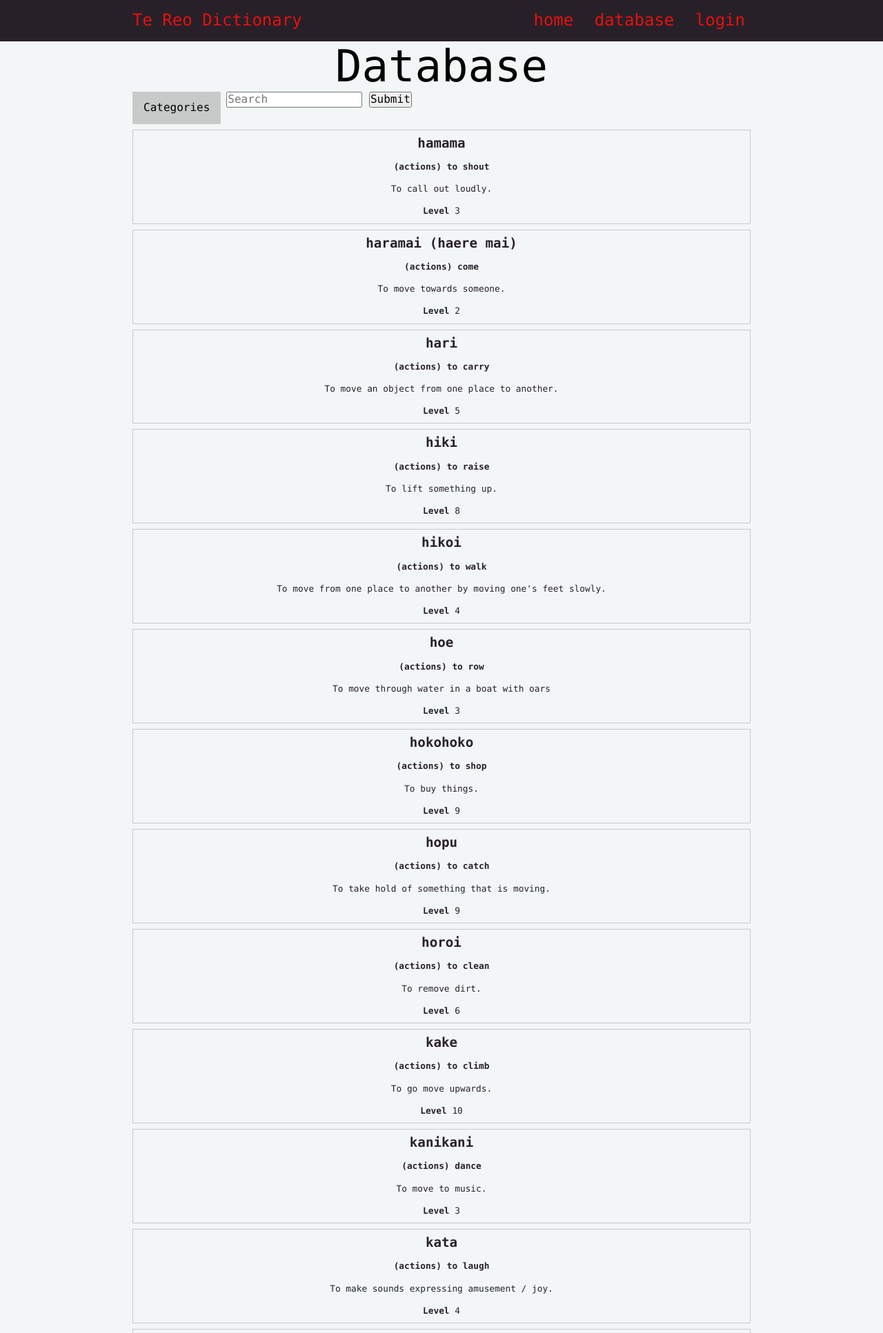
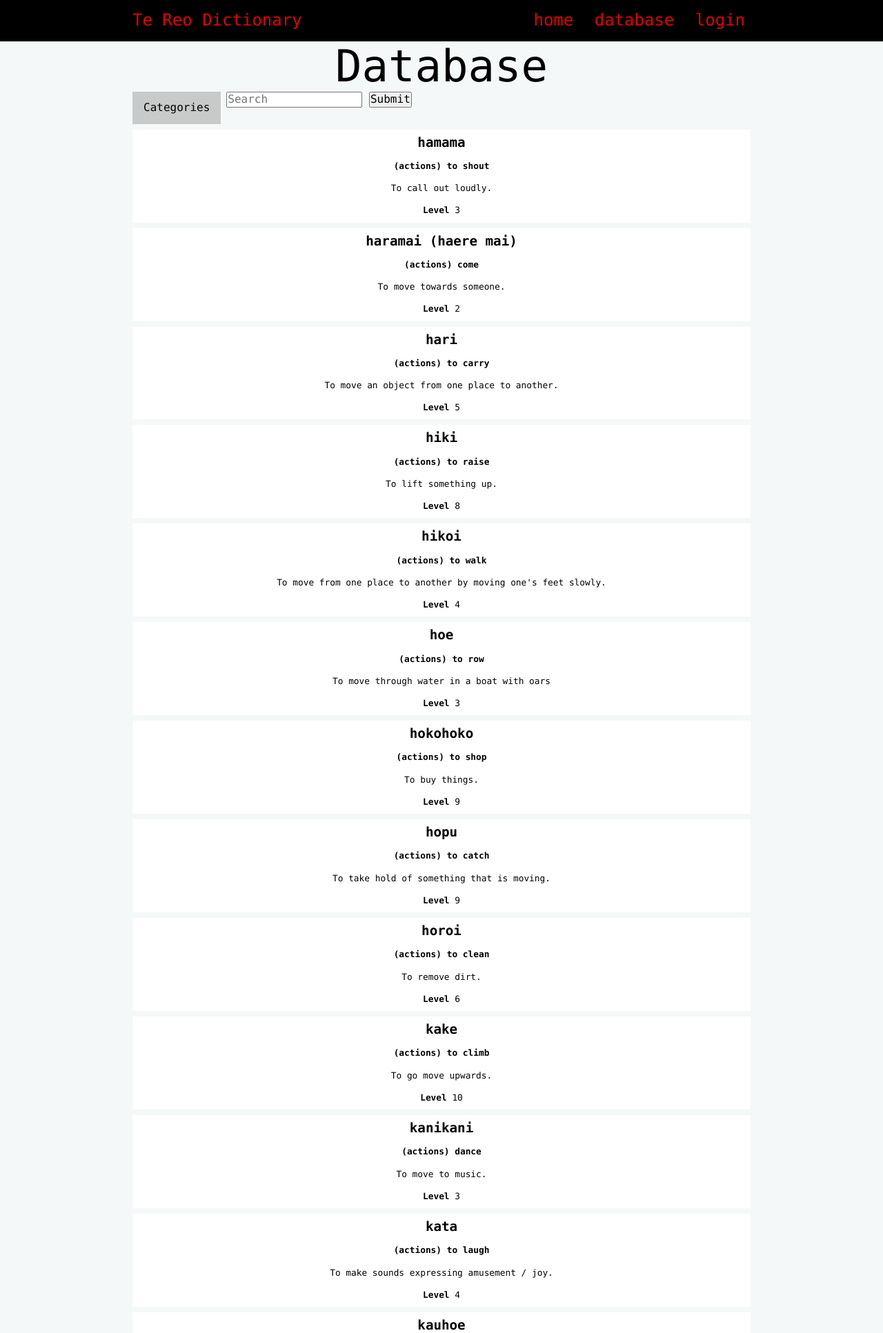
Before and after one commit to Mingston-Song/Te-Reo-Dictionary, a Flask app: page /database in a window 1280 px wide. Shown: the top 1933 px of the page at 69% size. Run offline with Flask 3, Linux system fonts and the light colour scheme; data comes from the database, SQL or seed files in the repository.

Commit message:
Changed default image Changed css

```diff
--- a/static/style.css
+++ b/static/style.css
@@ -1,10 +1,11 @@
 :root {
-    --red: #e81010;
+    --red: #E50000;
     --dark-red: #a00808;
-    --white: #F2F6F6;
+    --white: #FFFFFF;
+    --light-gray: #F4F8F8;
     --gray: #c8caca;
-    --dark-gray: #282028;
-    --black: #041010;
+    --dark-gray: #959696;
+    --black: #000000;
 }
 
 * {
@@ -15,7 +16,7 @@
 }
 
 body {
-    background-color: var(--white);
+    background-color: var(--light-gray);
 }
 
 .container {
@@ -47,7 +48,7 @@ h2 {
 }
 
 nav {
-    background-color: var(--dark-gray);
+    background-color: var(--black);
     text-align: center;
     font-size: 1.5rem;
     padding-top: 1rem;
@@ -90,9 +91,14 @@ a, a:visited {
 
 .entry-box {
     width: 100%;
-    border: 1px solid var(--gray);
-    color: var(--dark-gray);
+    background: var(--white);
+    border: 0 solid var(--gray);
+    color: var(--black);
     margin-bottom: 0.5rem;
+}
+
+.entry-box:hover {
+    box-shadow: 0 0 5px var(--gray);
 }
 
 .entry-box-heading {
@@ -224,8 +230,12 @@ table {
 }
 
 /* Add a red background color to navbar links on hover */
-.dropdown:hover .dropbtn {
+.dropbtn {
     background-color: var(--gray);
+}
+
+.dropdown:hover .dropbtn{
+    background-color: var(--dark-gray);
 }
 
 /* Dropdown content (hidden by default) */
```
Also changed, not shown: static/images/noimage.png.
